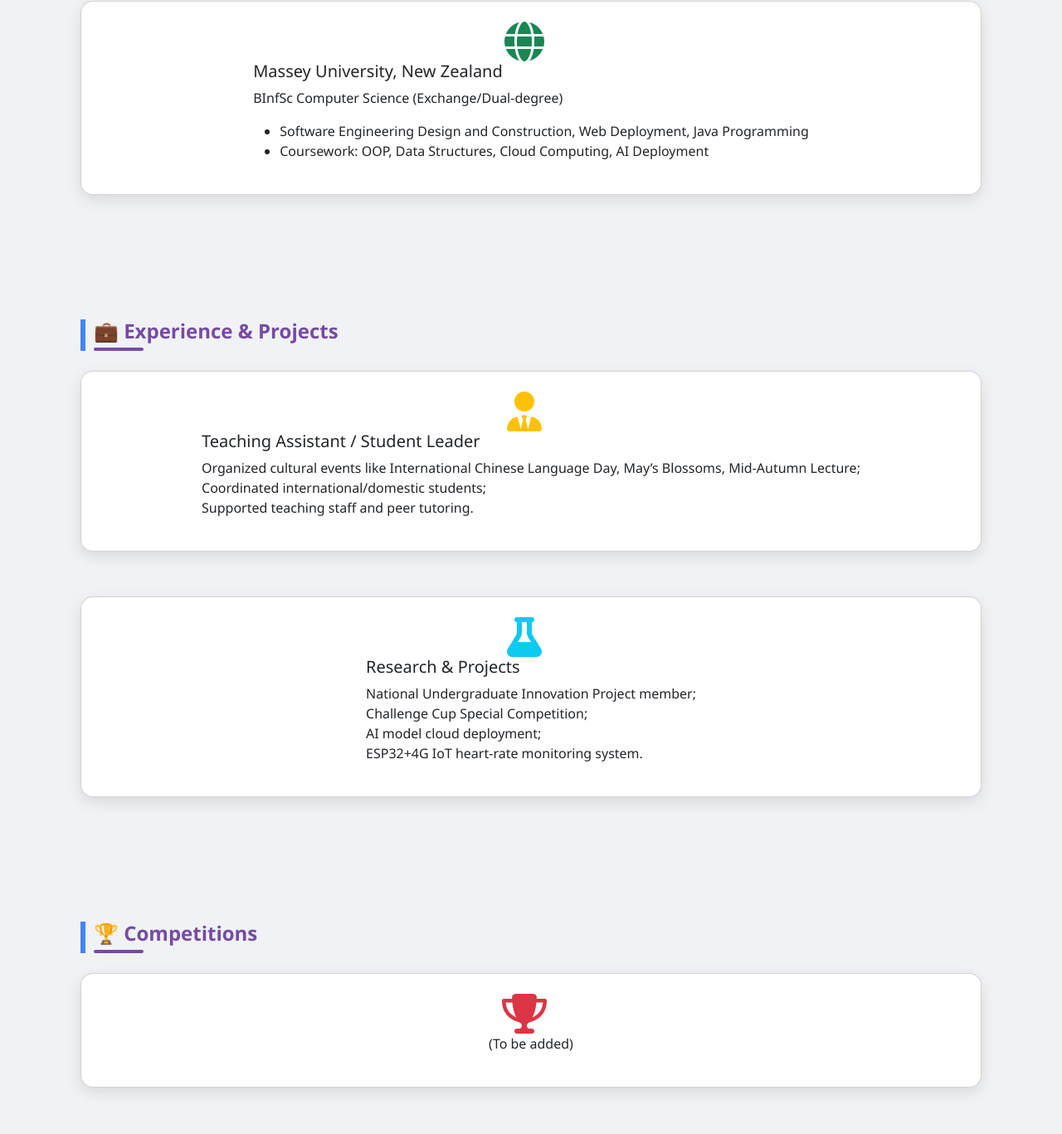
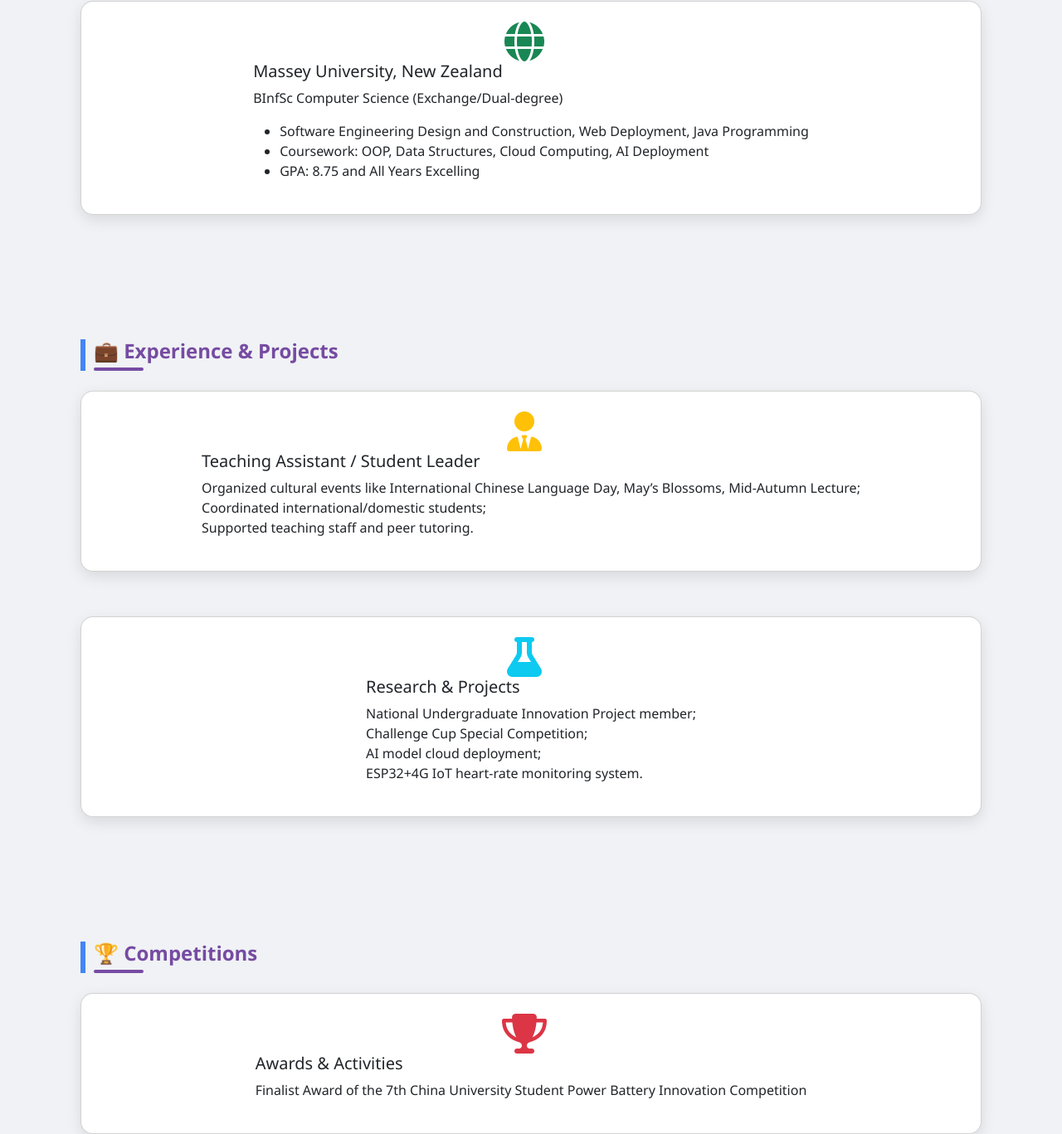
Before and after one commit to LemonnnnTea/LemonnnnTea, a plain HTML site: page index.html in a window 1280 px wide. Shown: the part 736-2103 px from the top of the page at 83% size. Drawn offline with nearby package versions, Linux system fonts and the light colour scheme.

Commit message:
Update Massey Info

```diff
--- a/index.html
+++ b/index.html
@@ -71,6 +71,7 @@
                     <ul>
                         <li>Software Engineering Design and Construction, Web Deployment, Java Programming</li>
                         <li>Coursework: OOP, Data Structures, Cloud Computing, AI Deployment</li>
+                        <li>GPA: 8.75 and All Years Excelling</li>
                     </ul>
                 </div>
             </div>
@@ -119,7 +120,9 @@
                     <i class="fas fa-trophy fa-3x text-danger"></i>
                 </div>
                 <div>
-                    <p>(To be added)</p>
+                    <h5>Awards & Activities</h5>
+                    <p>Finalist Award of the 7th China University Student Power Battery Innovation Competition<br>
+                    </p>
                 </div>
             </div>
 
```
